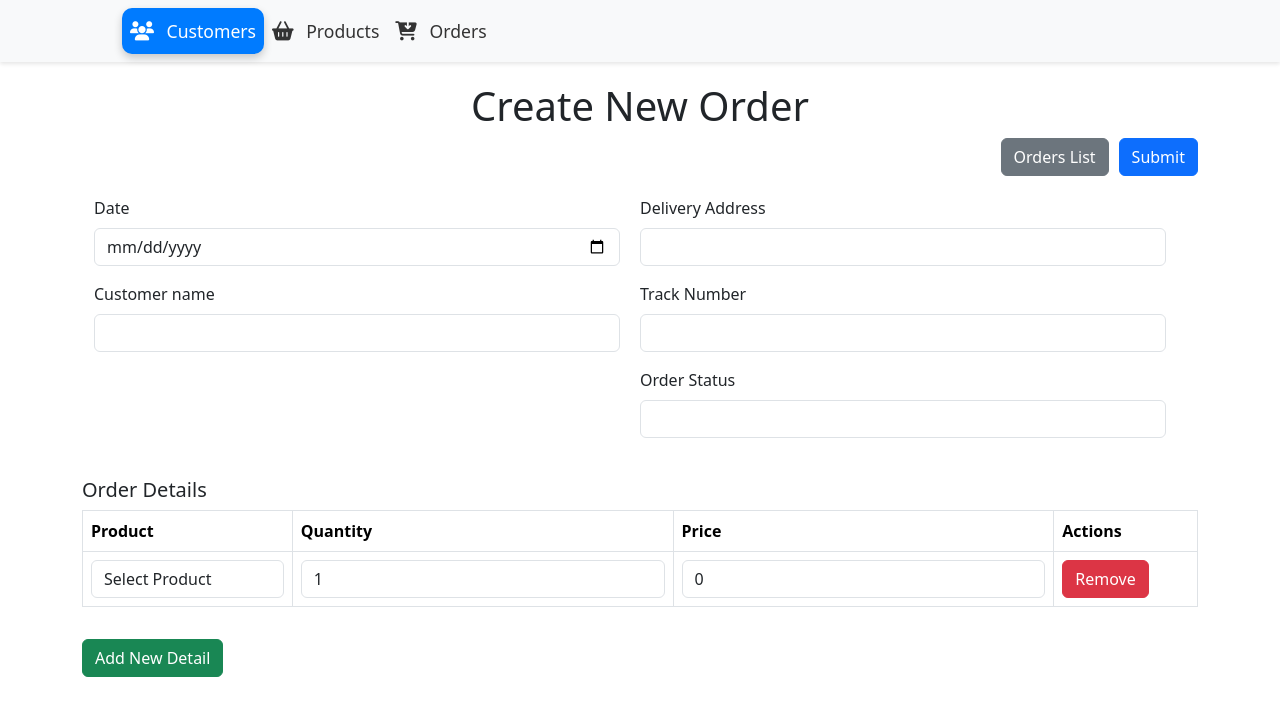
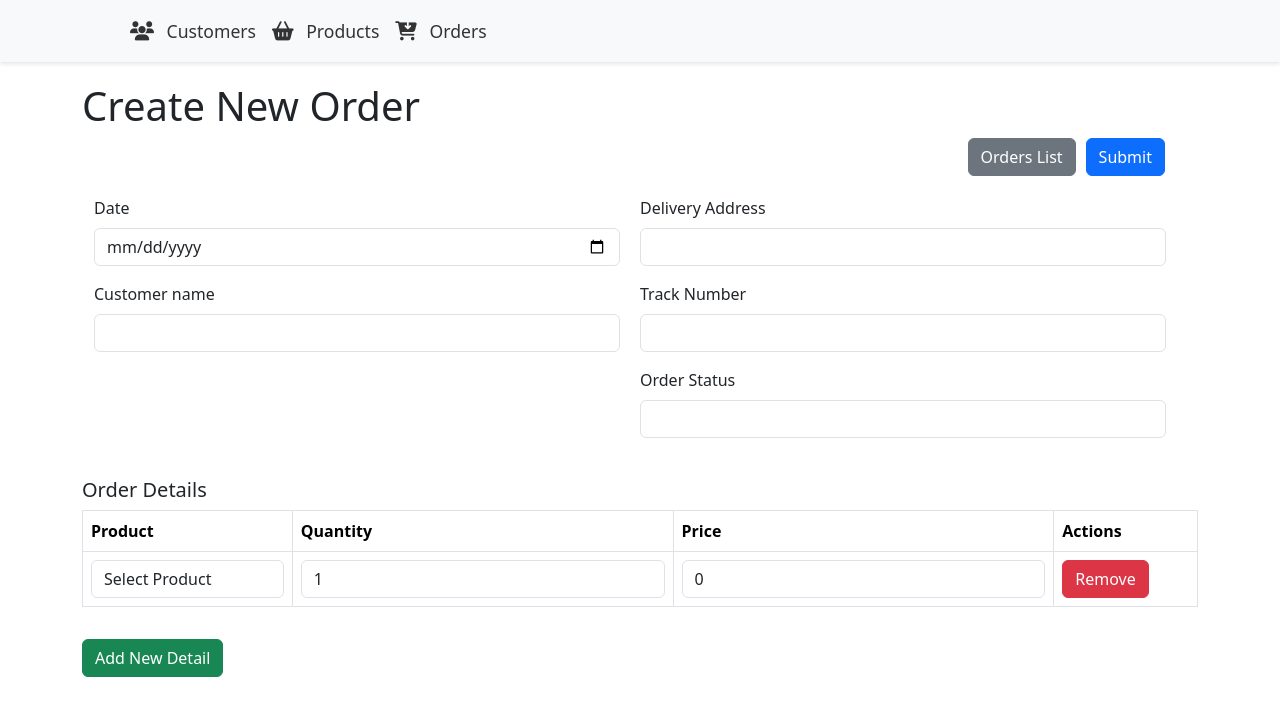
Before and after one commit to Mamoudou12/order_management_vuejs, a Vue app: page /orders/new in a window 1280 px wide. Shown: the top 716 px of the page. Built offline with nearby package versions, Linux system fonts and the light colour scheme.

Commit message:
Align the titles properly

```diff
--- a/src/App.vue
+++ b/src/App.vue
@@ -59,9 +59,9 @@
 </template>
 
 <script setup>
-import { ref } from 'vue';
+import { ref } from "vue";
 
-const activeRoute = ref('customers');
+const activeRoute = ref("");
 
 const setActiveRoute = (route) => {
   activeRoute.value = route;
@@ -80,7 +80,8 @@ const setActiveRoute = (route) => {
 }
 
 .navbar-nav .nav-link {
-  transition: background-color 0.3s ease, border-radius 0.3s ease, color 0.3s ease;
+  transition: background-color 0.3s ease, border-radius 0.3s ease,
+    color 0.3s ease;
   padding: 10px 15px;
   border-radius: 10px;
   font-size: 1.1rem;
--- a/src/views/orders/AddOrder.vue
+++ b/src/views/orders/AddOrder.vue
@@ -1,7 +1,8 @@
 <!-- AddOrder.vue -->
 <template>
-    <h1 class="text-center">Create New Order</h1>
+
     <div class="container">
+        <h1>Create New Order</h1>
       <OrderForm @submitOrder="handleAddOrder" />
     </div>
   </template>
--- a/src/views/orders/EditOrder.vue
+++ b/src/views/orders/EditOrder.vue
@@ -1,6 +1,6 @@
 <template>
-  <h1 class="text-center">Edit Order</h1>
     <div class="container">
+      <h1>Edit Order</h1>
       <OrderForm :existingOrder="order" @submitOrder="handleSubmitOrder" />
 
     </div>
--- a/src/views/orders/OrderForm.vue
+++ b/src/views/orders/OrderForm.vue
@@ -207,6 +207,7 @@ const goHome = () => {
   display: flex;
   justify-content: flex-end;
   margin-bottom: 20px;
+  margin-right: 33px;
 }
 
 .form-buttons .btn {
```
